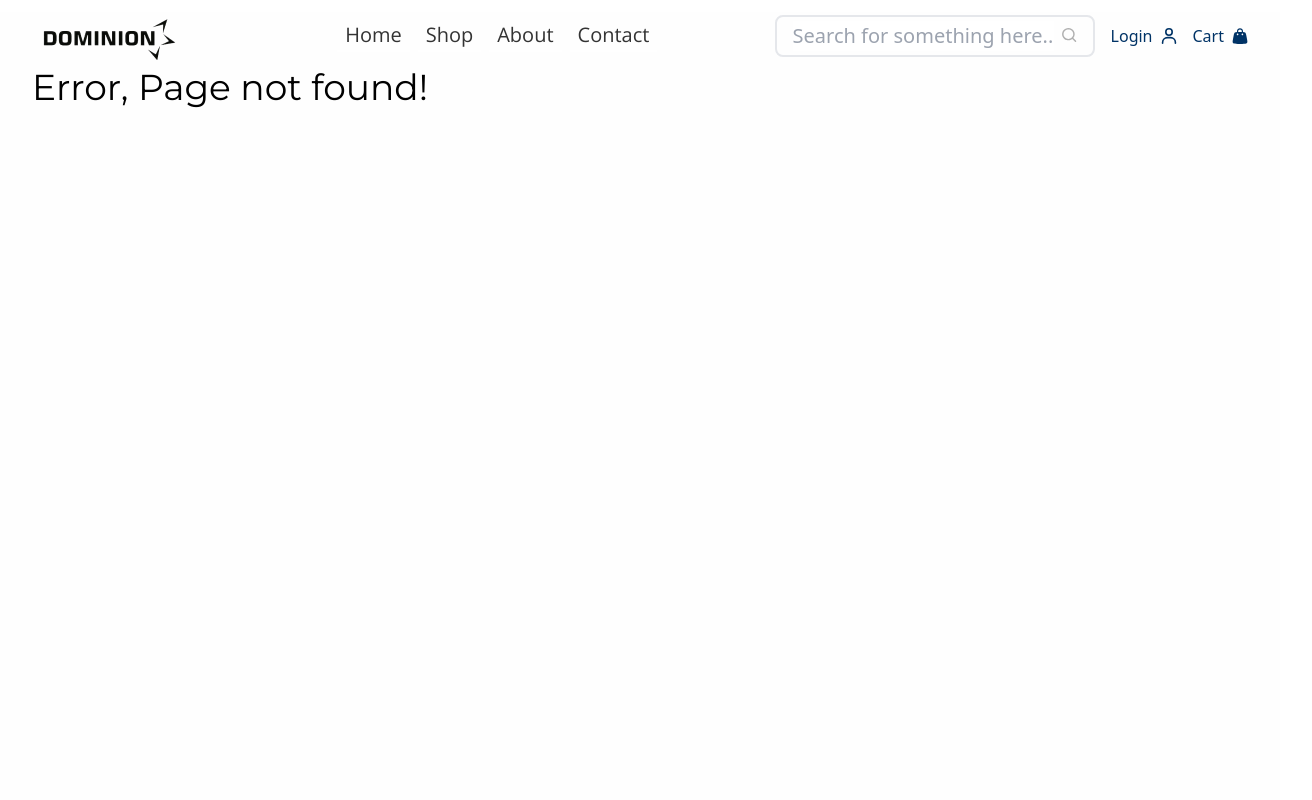
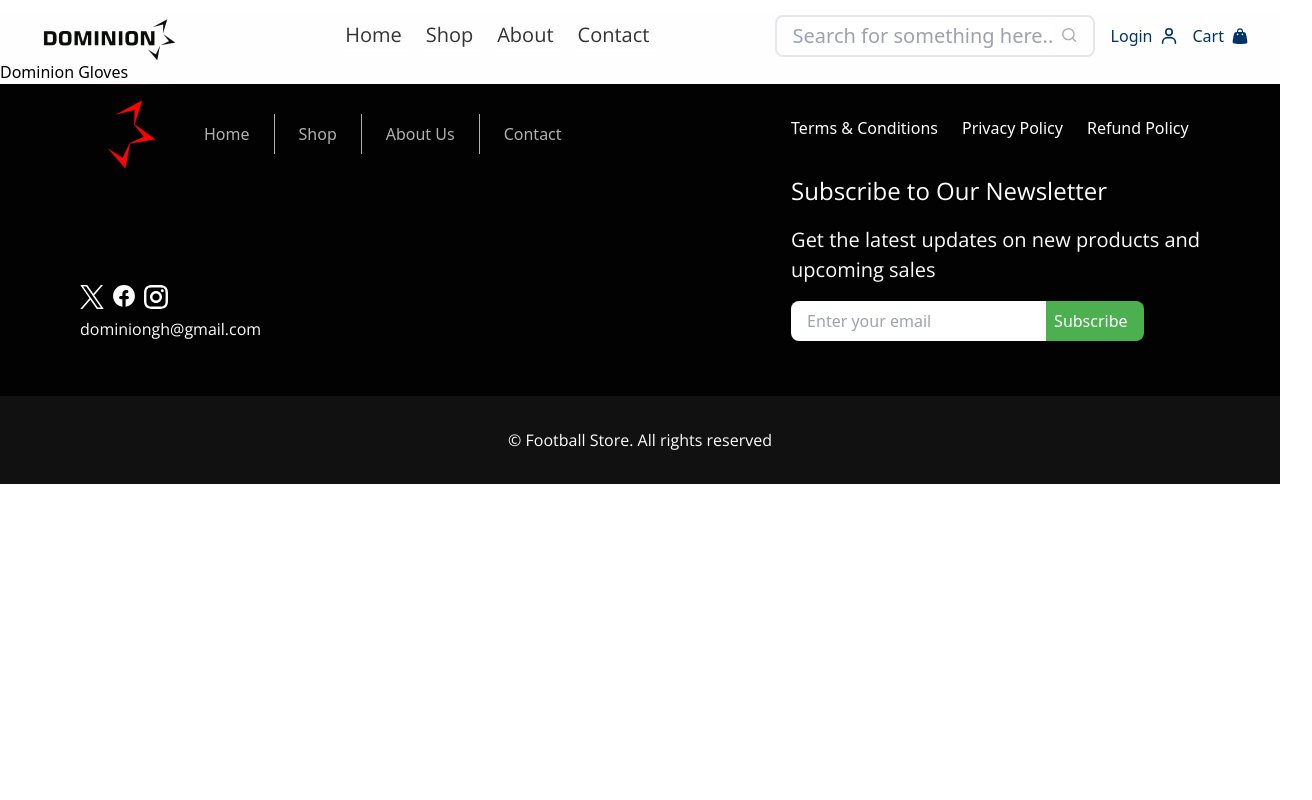
Before and after one commit to yaqeen009/Ecommerce-FrontEnd, a React (Vite) app: page /product/1 in a window 1280 px wide. Shown: the top 800 px of the page, 1312 px wide, since content can reach past the window. Built offline with nearby package versions, Linux system fonts and the light colour scheme.

Commit message:
Product Page setup

```diff
--- a/public/data.json
+++ b/public/data.json
@@ -2,6 +2,7 @@
   "products": {
     "featured": [
       {
+        "id": 1,
         "name": "Dominion Gloves",
         "category": "Gloves",
         "availability": "In Stock",
@@ -25,6 +26,7 @@
         ]
       },
       {
+        "id": 2,
         "name": "England Jersey",
         "category": "Jerseys",
         "availability": "In Stock",
@@ -44,6 +46,7 @@
         "shipping": []
       },
       {
+        "id": 3,
         "name": "Dominion Ball",
         "category": "Balls",
         "availability": "In Stock",
@@ -65,6 +68,7 @@
     ],
     "trending": [
       {
+        "id": 1,
         "name": "Dominion Gloves",
         "category": "Gloves",
         "availability": "In Stock",
@@ -88,6 +92,7 @@
         ]
       },
       {
+        "id": 2,
         "name": "England Jersey",
         "category": "Jerseys",
         "availability": "In Stock",
@@ -107,6 +112,7 @@
         "shipping": []
       },
       {
+        "id": 3,
         "name": "Dominion Ball",
         "category": "Balls",
         "availability": "In Stock",
@@ -127,65 +133,7 @@
       },
 
       {
-      "name": "Dominion Gloves",
-      "category": "Gloves",
-      "availability":"In Stock",
-      "image": {
-        "large": "../src/assets/cardImages/gloves_3.jpeg",
-        "small-1": "../src//assets/cardImages/gloves_1.jpeg",
-        "small-2": "../src//assets/cardImages/gloves_2.jpeg",
-        "small-3": "../src//assets/cardImages/gloves_lg.jpeg",
-        "small-4": "../src//assets/cardImages/gloves_4.jpeg"
-      },
-      "price": 49.99,
-      "rating": 4,
-      "colors": ["#003366", "#4CAF50", "#FCE7E7", "#333333"],
-      "sizes": ["XL","L","M","S","XS"],
-      "description": "Yorem ipsum dolor sit amet, consectetur adipiscing elit. Nunc vulputate libero et velit interdum, ac aliquet odio mattis.",
-      "details": ["Detail 1","Detail 2","Detail 3"],
-      "shipping": ["Shipping Detail 1","Shipping Detail 1","Shipping Detail 1"]
-    },
-    {
-        "name": "England Jersey",
-        "category": "Jerseys",
-        "availability":"In Stock",
-        "image": {
-          "large": "../src/assets/cardImages/black green lighting jersey.jpg",
-          "small-1": "",
-          "small-2": "",
-          "small-3": "",
-          "small-4": ""
-        },
-        "price": 49.99,
-        "rating": 5,
-        "colors": ["#0000"],
-        "sizes": ["XL","L","M","S","XS"],
-        "description": "",
-        "details": [],
-        "shipping": []
-      },
-      {
-        "name": "Dominion Ball",
-        "category": "Balls",
-        "availability":"In Stock",
-        "image": {
-          "large": "../src/assets/cardImages/domball.jpg",
-          "small-1": "",
-          "small-2": "",
-          "small-3": "",
-          "small-4": ""
-        },
-        "price": 49.99,
-        "rating": "",
-        "colors": [],
-        "sizes": [],
-        "description": "",
-        "details": [],
-        "shipping": []
-      }
-    ],
-    "newArrivals": [
-      {
+        "id": 4,
         "name": "Dominion Gloves",
         "category": "Gloves",
         "availability": "In Stock",
@@ -209,6 +157,7 @@
         ]
       },
       {
+        "id": 5,
         "name": "England Jersey",
         "category": "Jerseys",
         "availability": "In Stock",
@@ -228,6 +177,73 @@
         "shipping": []
       },
       {
+        "id": 6,
+        "name": "Dominion Ball",
+        "category": "Balls",
+        "availability": "In Stock",
+        "image": {
+          "large": "../src/assets/cardImages/domball.jpg",
+          "small-1": "",
+          "small-2": "",
+          "small-3": "",
+          "small-4": ""
+        },
+        "price": 49.99,
+        "rating": "",
+        "colors": [],
+        "sizes": [],
+        "description": "",
+        "details": [],
+        "shipping": []
+      }
+    ],
+    "newArrivals": [
+      {
+        "id": 1,
+        "name": "Dominion Gloves",
+        "category": "Gloves",
+        "availability": "In Stock",
+        "image": {
+          "large": "../src/assets/cardImages/gloves_3.jpeg",
+          "small-1": "../src//assets/cardImages/gloves_1.jpeg",
+          "small-2": "../src//assets/cardImages/gloves_2.jpeg",
+          "small-3": "../src//assets/cardImages/gloves_lg.jpeg",
+          "small-4": "../src//assets/cardImages/gloves_4.jpeg"
+        },
+        "price": 49.99,
+        "rating": 4,
+        "colors": ["#003366", "#4CAF50", "#FCE7E7", "#333333"],
+        "sizes": ["XL", "L", "M", "S", "XS"],
+        "description": "Yorem ipsum dolor sit amet, consectetur adipiscing elit. Nunc vulputate libero et velit interdum, ac aliquet odio mattis.",
+        "details": ["Detail 1", "Detail 2", "Detail 3"],
+        "shipping": [
+          "Shipping Detail 1",
+          "Shipping Detail 1",
+          "Shipping Detail 1"
+        ]
+      },
+      {
+        "id": 2,
+        "name": "England Jersey",
+        "category": "Jerseys",
+        "availability": "In Stock",
+        "image": {
+          "large": "../src/assets/cardImages/black green lighting jersey.jpg",
+          "small-1": "",
+          "small-2": "",
+          "small-3": "",
+          "small-4": ""
+        },
+        "price": 49.99,
+        "rating": 5,
+        "colors": ["#0000"],
+        "sizes": ["XL", "L", "M", "S", "XS"],
+        "description": "",
+        "details": [],
+        "shipping": []
+      },
+      {
+        "id": 3,
         "name": "Dominion Ball",
         "category": "Balls",
         "availability": "In Stock",
@@ -248,9 +264,10 @@
       },
 
       {
+        "id": 4,
         "name": "Dominion Gloves",
         "category": "Gloves",
-      "availability":"In Stock",
+        "availability": "In Stock",
         "image": {
           "large": "../src/assets/cardImages/gloves_3.jpeg",
           "small-1": "../src//assets/cardImages/gloves_1.jpeg",
@@ -261,15 +278,20 @@
         "price": 49.99,
         "rating": 4,
         "colors": ["#003366", "#4CAF50", "#FCE7E7", "#333333"],
-      "sizes": ["XL","L","M","S","XS"],
+        "sizes": ["XL", "L", "M", "S", "XS"],
         "description": "Yorem ipsum dolor sit amet, consectetur adipiscing elit. Nunc vulputate libero et velit interdum, ac aliquet odio mattis.",
-      "details": ["Detail 1","Detail 2","Detail 3"],
-      "shipping": ["Shipping Detail 1","Shipping Detail 1","Shipping Detail 1"]
+        "details": ["Detail 1", "Detail 2", "Detail 3"],
+        "shipping": [
+          "Shipping Detail 1",
+          "Shipping Detail 1",
+          "Shipping Detail 1"
+        ]
       },
       {
+        "id": 5,
         "name": "England Jersey",
         "category": "Jerseys",
-        "availability":"In Stock",
+        "availability": "In Stock",
         "image": {
           "large": "../src/assets/cardImages/black green lighting jersey.jpg",
           "small-1": "",
@@ -280,15 +302,16 @@
         "price": 49.99,
         "rating": 5,
         "colors": ["#0000"],
-        "sizes": ["XL","L","M","S","XS"],
+        "sizes": ["XL", "L", "M", "S", "XS"],
         "description": "",
         "details": [],
         "shipping": []
       },
       {
+        "id": 6,
         "name": "Dominion Ball",
         "category": "Balls",
-        "availability":"In Stock",
+        "availability": "In Stock",
         "image": {
           "large": "../src/assets/cardImages/domball.jpg",
           "small-1": "",
--- a/src/AppRoutes.jsx
+++ b/src/AppRoutes.jsx
@@ -7,6 +7,7 @@ import Cart from "./pages/cart";
 import Account from "./pages/account";
 import Login from "./pages/login";
 import ErrorPage from './pages/error';
+import Product from './pages/product';
 
 const AppRoutes = () => {
   return (
@@ -20,6 +21,7 @@ const AppRoutes = () => {
         <Route path="/account" element={<Account />} />
         <Route path="/login" element={<Login />} />
         <Route path='*' element={<ErrorPage/>}/>
+        <Route path="/product/:productId" element={<Product/>}/>
       </Routes>
     </div>
   );
--- a/src/components/card.jsx
+++ b/src/components/card.jsx
@@ -2,7 +2,7 @@ import ButtonComp from "./button";
 import cart from "../assets/cart.svg";
 
 
-const Card = ({ data, loading, error, image, name , price }) => {
+const Card = ({ data, loading, error, image, name , price, imgClick }) => {
   if (loading) {
     return (
       <div className="card flex flex-col flex-grow w-fit h-fit rounded-lg"></div>
@@ -17,7 +17,8 @@ const Card = ({ data, loading, error, image, name , price }) => {
         <>
           <img
             src={image}
-            className="rounded-lg w-[100%] h-[40vh] md:h-[20vh]  hover:opacity-70 duration-300 ease-in-out object-cover"
+            className="rounded-lg w-[100%] h-[40vh] md:h-[20vh] cursor-pointer hover:opacity-70 duration-300 ease-in-out object-cover"
+            onClick={imgClick}
           />
           <div className="flex flex-row mt-4 w-full justify-between">
             <span className="text-font flex flex-col ml-4">
--- a/src/pages/home.jsx
+++ b/src/pages/home.jsx
@@ -11,13 +11,22 @@ import ball from "../assets/cardImages/domball.png";
 import accessory from "../assets/cardImages/footballaccessories.jpg";
 import useFetchData from "../hooks/useFetch";
 import Helmet from 'react-helmet'
+import { useNavigate } from "react-router-dom";
 
 const Home = () => {
-  const url = "/public/data.json";
+  const navigate = useNavigate()
+
+  const url = "/public/data.json";                    //card data fetch
   const { data, loading, error } = useFetchData(url);
+  const cardData = data?.products?.featured || [];
 
-  const cardData = data?.products?.featured || [];
+  //slider images
   const images = [girl, gym, pitch];
+
+  const handleProdClick = (productId) => {
+    //go to product page
+    navigate(`/product/${productId}`)
+  }
   return (
     <div className="home flex flex-col flex-grow flex-shrink bg-background">
       <Helmet>
@@ -37,6 +46,7 @@ const Home = () => {
                 image={item.image.large}
                 name={item.name}
                 price={item.price}
+                imgClick={() => handleProdClick(index)}
               />
             </div>
           );
--- /dev/null
+++ b/src/pages/product.jsx
@@ -0,0 +1,29 @@
+import { useParams } from "react-router-dom";
+import useFetchData from "../hooks/useFetch";
+
+const Product = () => {
+  const { productId } = useParams();
+  const url = "/public/data.json";
+  const { data, loading, error } = useFetchData(url);
+
+  const productData = data?.products?.featured?.find(
+    (item) => item.id === Number(productId)
+  );
+
+  if (loading) {
+    return <p>Loading please wait...</p>;
+  }
+  if (error) {
+    return <p>Error</p>;
+  }
+  if(!productData){
+    return <p>Product not found</p>
+  }
+  return (
+    <div className="product">
+      <h1>{productData.name}</h1>
+    </div>
+  );
+};
+
+export default Product;
```
Lines whose indentation alone changed are shown as unchanged.
